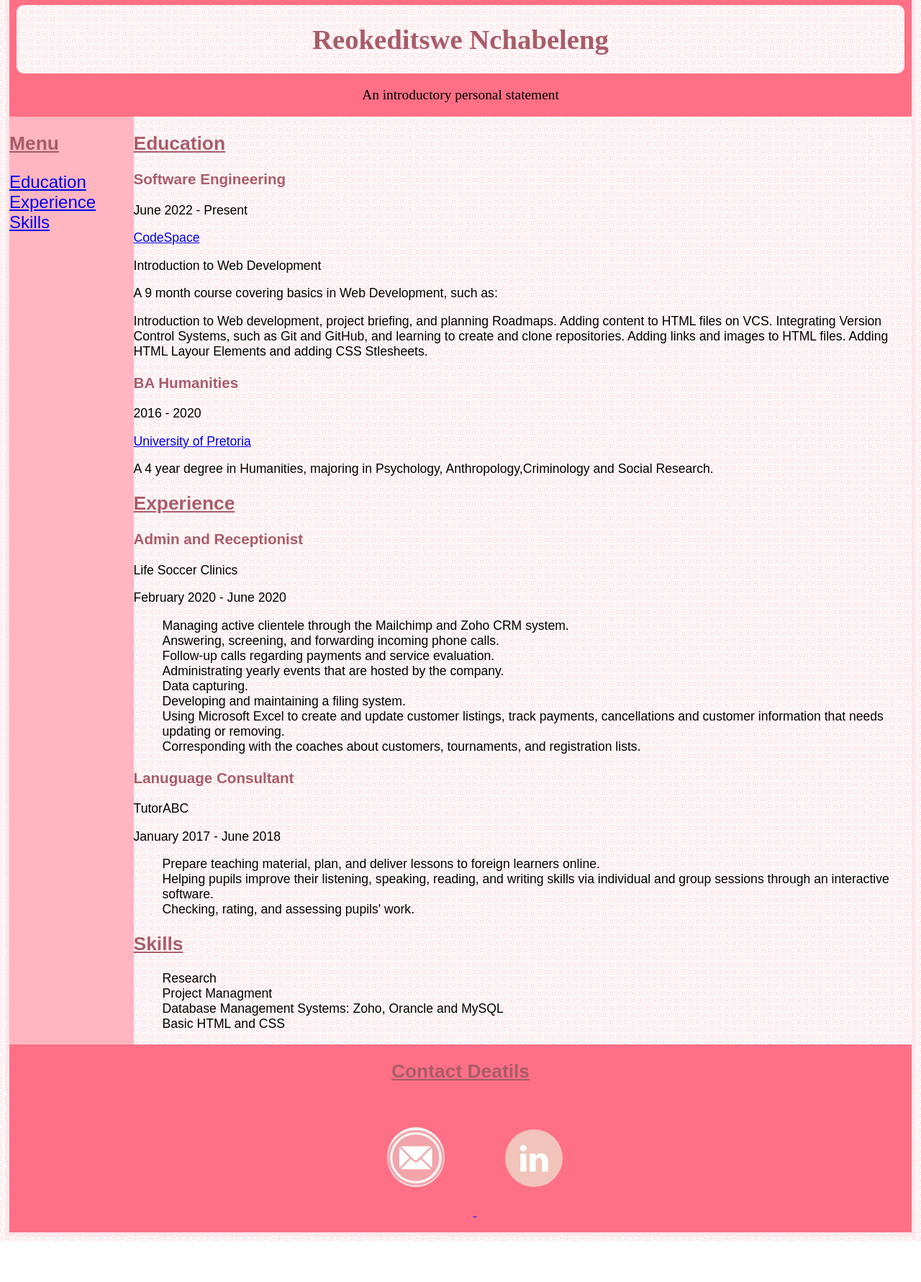
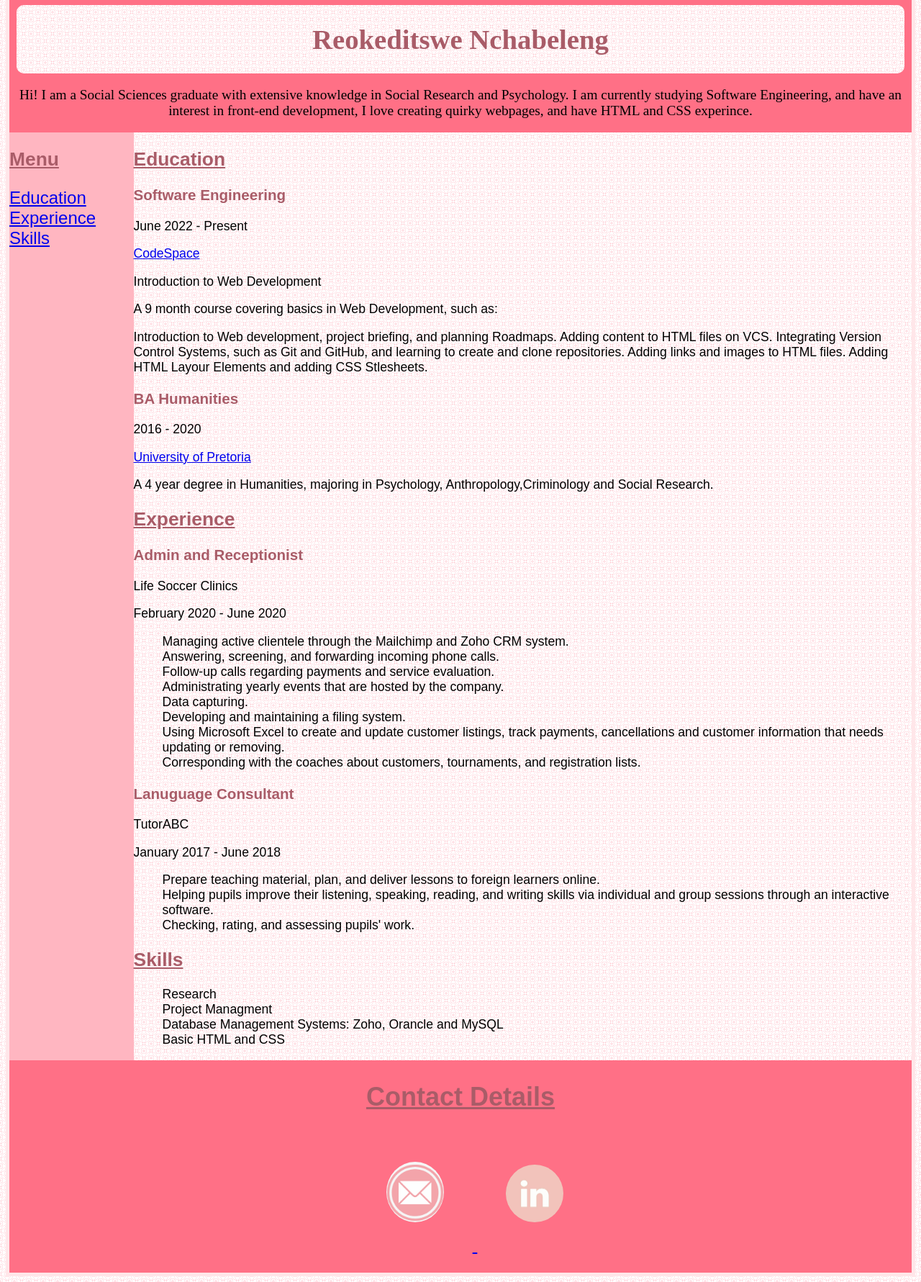
Before and after one commit to RNchabeleng/CodeSpace-Resume-1, a plain HTML site: page index.html in a window 1280 px wide. Shown: the part 240-2021 px from the top of the page at 72% size. Before the commit the page ends 1965 px from the top, so only its background shows below. Drawn offline with Linux system fonts and the light colour scheme.

Commit message:
More CSS editing

```diff
--- a/css/stylesheet.css
+++ b/css/stylesheet.css
@@ -68,6 +68,7 @@ header {
 }
 
 footer {
+  font-size: x-large;
   background-color: #ff7086;
   text-align: center;
   list-style-type: none;
--- a/index.html
+++ b/index.html
@@ -14,7 +14,9 @@
         <img src="images/ProfilePicture.jpg" alt="Headshot of Reokeditswe Nchabeleng" id="ProfilePicture">
         <br>
         <h1 id="h1">Reokeditswe Nchabeleng</h1>
-        <p id="p1">An introductory personal statement</p>
+        <p id="p1">Hi! I am a Social Sciences graduate with extensive knowledge in Social Research and Psychology. I am
+            currently studying Software Engineering, and have an interest in front-end development, I love creating
+            quirky webpages, and have HTML and CSS experince.</p>
     </header>
 
     <main class="main">
@@ -108,12 +110,13 @@
     </main>
 
     <footer id="footer">
-        <h2>Contact Deatils</h2>
+        <h2>Contact Details</h2>
         <ul>
             <a href="mailto: rikinchabeleng@gmail.com" target="_blank"><img class="icons" src="images/GmailIcon.jfif"
                     alt="Gmail Icon" </a>
                 <a href="https://www.linkedin.com/in/reokeditswe-nchabeleng-16a78a139/" target="_blank"><img
                         class="icons" src="images/LinkedInIcon.jpg" alt="LinkedIn Icon" </ul>
+
     </footer>
 
     </main>
```
Also changed, not shown: 1 other file.
